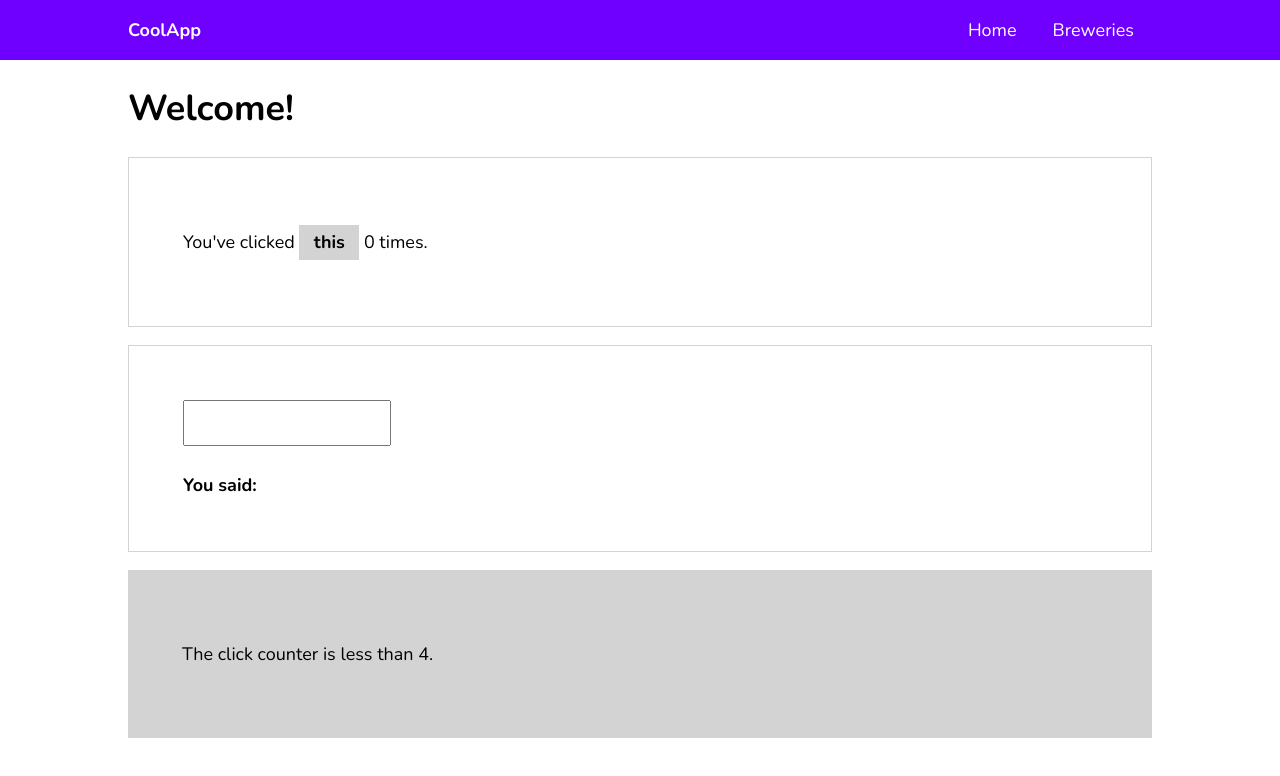
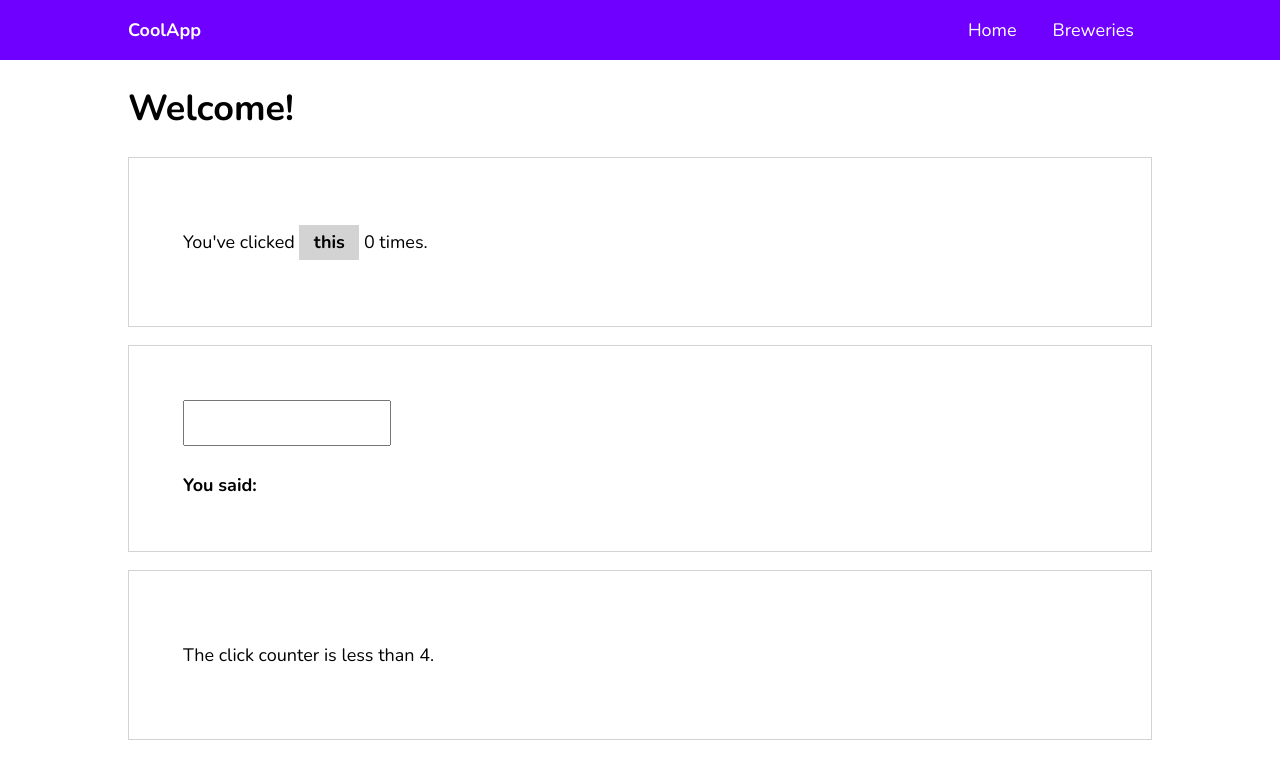
Before and after one commit to GeraxSotelo/ang-8-crash-tutorial, an Angular app: page / in a window 1280 px wide. Shown: the top 776 px of the page. Built offline with nearby package versions, Linux system fonts and the light colour scheme.

Commit message:
class binding

```diff
--- a/src/app/home/home.component.html
+++ b/src/app/home/home.component.html
@@ -10,10 +10,7 @@
   <strong>You said: </strong> {{name}}
 </div>
 
-<div class="play-container" [ngStyle]="{
-  'background-color': clickCounter > 4 ? 'yellow' : 'lightgray',
-  'border': clickCounter > 4 ? '4px solid black' : 'none'
-}">
+<div class="play-container" [class.active]="clickCounter > 4">
   <!-- specific to angular 8 -->
   <ng-template [ngIf]="clickCounter > 4" [ngIfElse]="none">
     <p>The click counter is greater than 4.</p>
--- a/src/app/home/home.component.scss
+++ b/src/app/home/home.component.scss
@@ -16,3 +16,8 @@ span {
     margin-bottom: 2em;
   }
 }
+
+.active {
+  background-color: yellow;
+  border: 4px solid black;
+}
```
